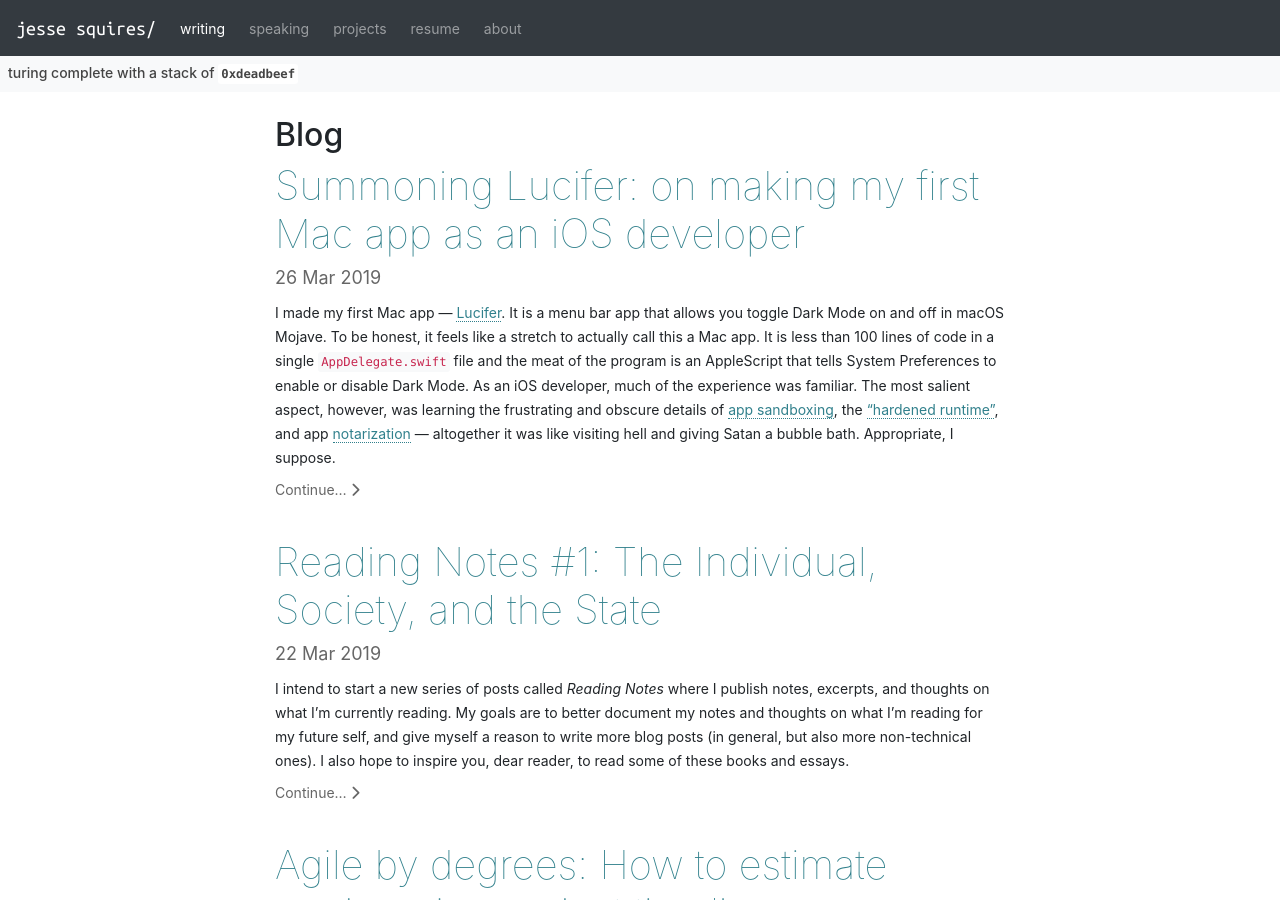
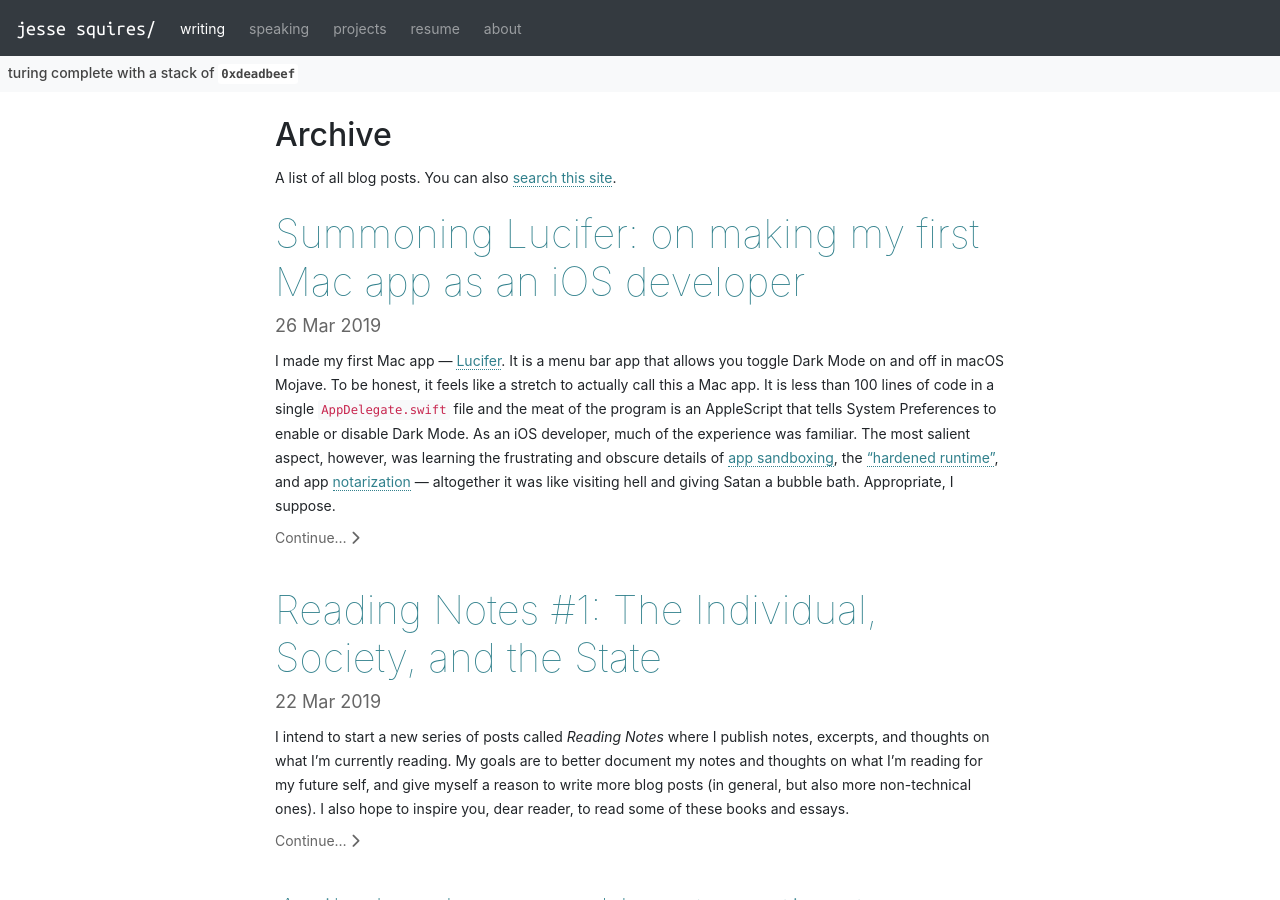
Before and after one commit to jessesquires/jessesquires.com, a Jekyll site: the page built from blog.html, in a window 1280 px wide and 900 px high. Built offline with Jekyll 4.4.1, drawn with Linux system fonts in a browser that asks for light colours; nearby versions of some CDN libraries; library files that are not in the unit come from our copies.

Commit message:
Combine top-level archive and blog pages
- remove archive/
- make archive redirect to blog/
- retitle "Blog" to "Archive"

```diff
--- a/blog.html
+++ b/blog.html
@@ -1,7 +1,9 @@
 ---
 layout: standalone
-title: Blog
+title: Archive
 ---
+
+<p>A list of all blog posts. You can also <a href="/search">search this site</a>.</p>
 
 {% for post in site.posts %}
     <article class="post-entry">
--- a/index.html
+++ b/index.html
@@ -19,10 +19,10 @@ layout: default
             </a>
         </li>
         <li class="page-item">
-            <a href="/search" class="page-link" title="Search this site"><i class="fa fa-search"></i></a>
+            <a href="/search/" class="page-link" title="Search this site"><i class="fa fa-search"></i></a>
         </li>
         <li class="page-item">
-            <a href="/archive" class="page-link" title="Blog Archive"><i class="fa fa-list"></i></a>
+            <a href="/blog/" class="page-link" title="Blog Archive"><i class="fa fa-list"></i></a>
         </li>
         <li class="page-item {% if paginator.previous_page == null %}disabled{% endif %}">
             <a href="{% if paginator.page != 2 %} {{ paginator.previous_page_path }} {% else %} / {% endif %}" class="page-link" title="Newer posts">
```
Also changed, not shown: archive.html (deleted, +0 -12 lines), 1 other file.
